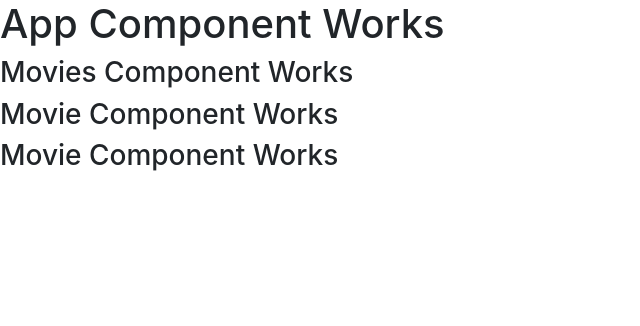
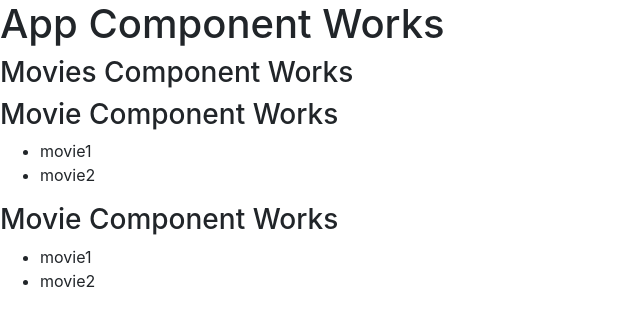
Before and after one commit to AbdulkerimFettahoglu/AngularExercises, an Angular app in the folder 3-Angular7.3.9-Exercises/MovieApp/: page / in a window 1280 px wide. Shown: the top 326 px of the page, without its empty margins (0-640 px from the left). Built offline with nearby package versions, Linux system fonts and the light colour scheme.

Commit message:
Array defined in javascript side was used in html page.

```diff
--- a/3-Angular7.3.9-Exercises/MovieApp/src/app/movie/movie.component.html
+++ b/3-Angular7.3.9-Exercises/MovieApp/src/app/movie/movie.component.html
@@ -1 +1,4 @@
 <h3>Movie Component Works</h3>
+<ul>
+    <li *ngFor="let item of moviesArray">{{ item }}</li>
+</ul>
--- a/3-Angular7.3.9-Exercises/MovieApp/src/app/movie/movie.component.ts
+++ b/3-Angular7.3.9-Exercises/MovieApp/src/app/movie/movie.component.ts
@@ -7,6 +7,7 @@ import { Component, OnInit } from '@angular/core';
 })
 export class MovieComponent implements OnInit {
 
+  moviesArray = ["movie1", "movie2"];
   constructor() { }
 
   ngOnInit() {
```
